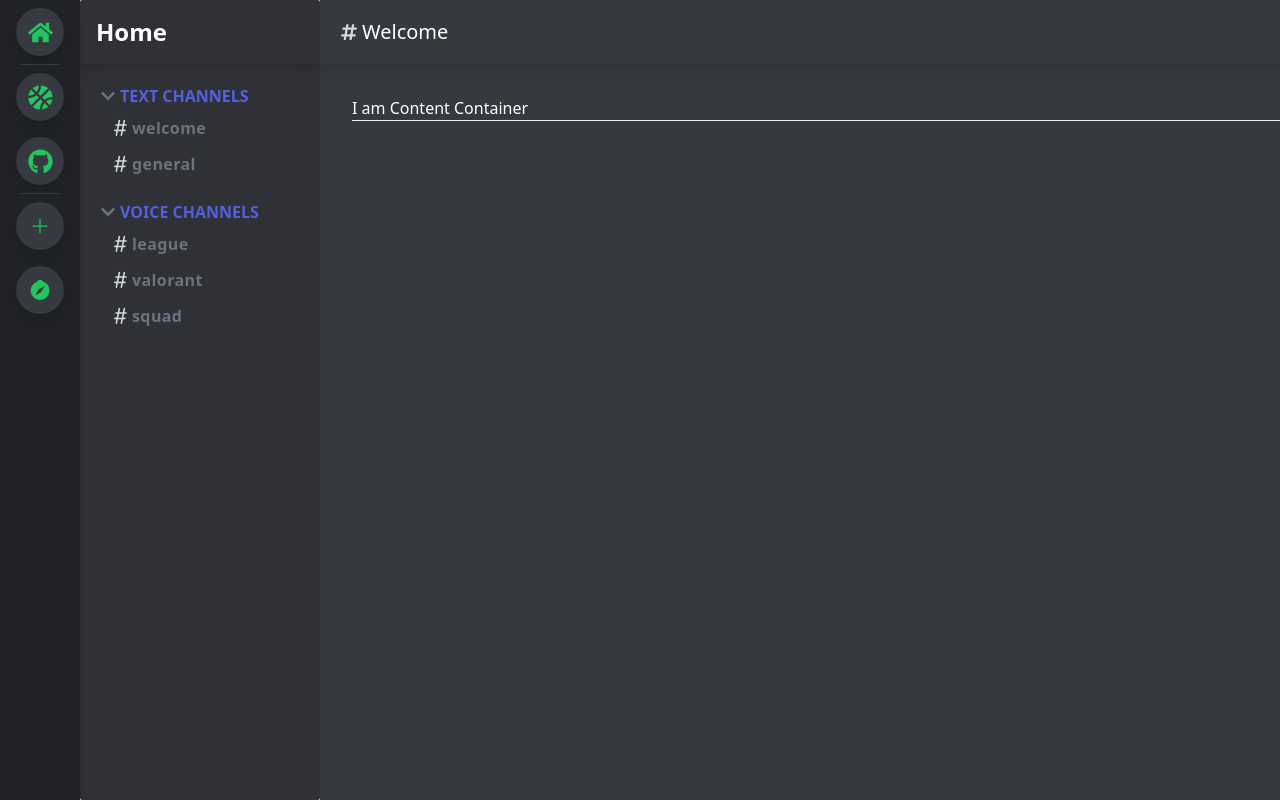
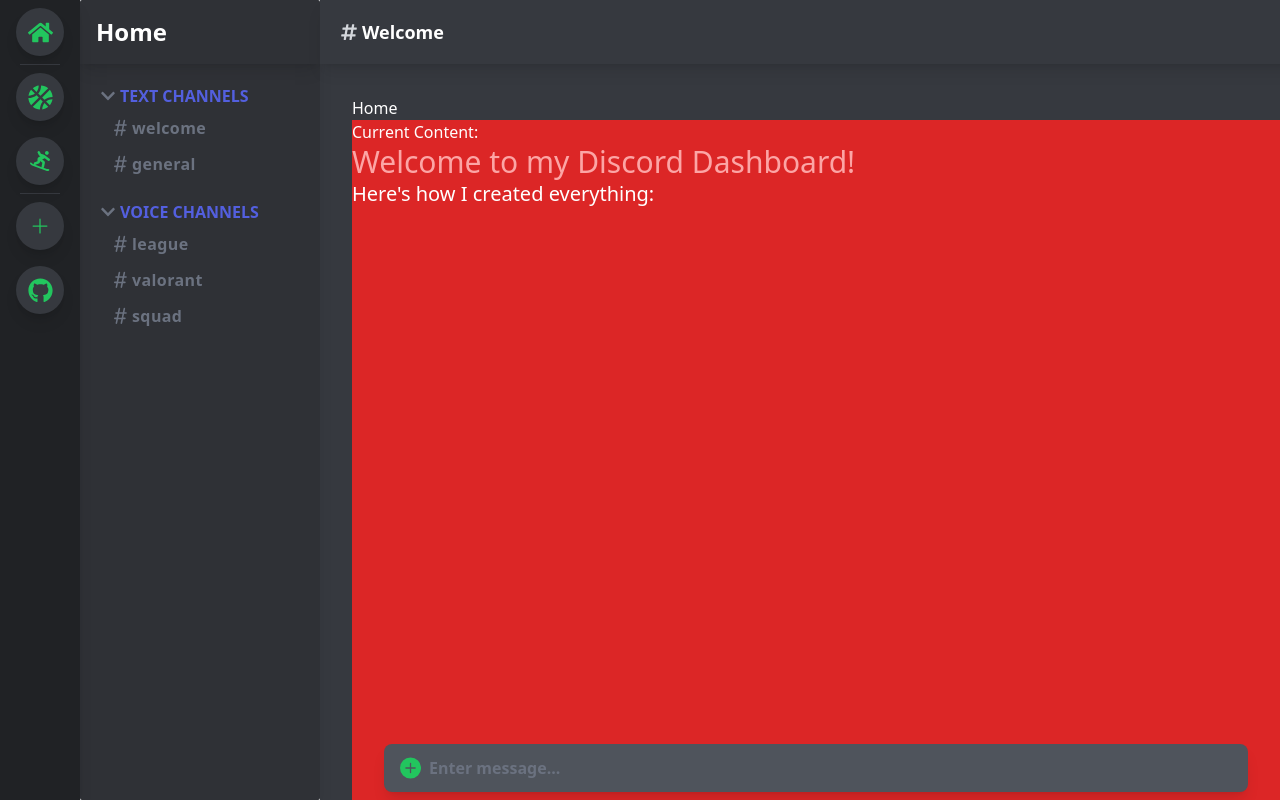
Before and after one commit to bloo327/discord-dashboard, a React (Create React App) app: page / in a window 1280 px wide. Built offline with nearby package versions, Linux system fonts and the light colour scheme.

Commit message:
added state between sidebar + contentcontainer

```diff
--- a/src/App.js
+++ b/src/App.js
@@ -1,14 +1,24 @@
-import SideBar  from './components/Sidebar/SideBar'
-import ChannelBar from './components/ChannelBar/ChannelBar'
+import SideBar  from './components/Sidebar/SideBar';
+import ChannelBar from './components/ChannelBar/ChannelBar';
 import ContentContainer from './components/ContentContainer/ContentContainer';
+import { useState, useEffect } from 'react';
+import TopNavBar from './components/TopNavBar/TopNavBar';
+import Home from './components/Content/Home';
 
 function App() {
+
+  const [data, setData] = useState({
+    name: 'Home',
+    display: <Home />,
+  })
+
   return (
     <div className='wrapper m-auto'>
       <div className="flex">
-        <SideBar />
+        <SideBar dataSet={setData}/>
         <ChannelBar />
-        <ContentContainer />
+        <TopNavBar />
+        <ContentContainer content={data}/>
       </div>
     </div>
   );
--- a/src/components/ChannelBar/ChannelBar.jsx
+++ b/src/components/ChannelBar/ChannelBar.jsx
@@ -21,6 +21,7 @@ const ChannelBar = () => {
 
 const Dropdown = ({ header, options }) => {
     const [expanded, setExpanded] = useState(true)
+
     return (
         <div className='dropdown mb-5'>
             <div className='drop-header' onClick={() => setExpanded(!expanded)}>
@@ -32,7 +33,7 @@ const Dropdown = ({ header, options }) => {
                     <h5 className={expanded ? 'drop-header-selected' : 'drop-header-text'}>
                         {header}
                     </h5>
-                    {(expanded === false) ? <FaPlus size='12' className='text-accent my-auto ml-auto' /> : <FaPlus size='12' className='opacity-0 text-accent my-auto ml-auto' />}
+                    {(expanded === false) ? <FaPlus size='12' className='text-accent my-auto ml-auto transition-all opacity-100' /> : <FaPlus size='12' className='transition-all opacity-0 text-accent my-auto ml-auto' />}
             </div>
             {expanded &&
             options &&
@@ -43,7 +44,7 @@ const Dropdown = ({ header, options }) => {
 
 const TopicSelection = ({ selection }) => (
     <div className='drop-selection'>
-      <BsHash size='24' className='text-gray-400' />
+      <BsHash size='24' className='text-gray-500' />
       <h5 className='drop-selection-text my-1'>{selection}</h5>
     </div>
   );
--- /dev/null
+++ b/src/components/Content/Content.jsx
@@ -0,0 +1,14 @@
+import { useState, useEffect } from 'react'
+
+const Content = ({ display }) => {
+
+    return (
+        <div className='bg-red-600 h-full w-10/12'>
+            <h1>Current Content:
+                {display.display}
+            </h1>
+        </div>
+    )
+}
+
+export default Content
--- /dev/null
+++ b/src/components/Content/Home.jsx
@@ -0,0 +1,14 @@
+const Home = () => {
+    return (
+        <div className='home-wrap'>
+            <h1 className='text-3xl text-red-300'>
+                Welcome to my Discord Dashboard!
+            </h1>
+            <p className='text-xl'>
+                Here's how I created everything:
+            </p>
+        </div>
+    )
+}
+
+export default Home
--- /dev/null
+++ b/src/components/Content/Nba.jsx
@@ -0,0 +1,14 @@
+const Nba = () => {
+    return (
+        <div className='nba-wrap'>
+            <h1 className='text-2xl text-green-300'>
+                Here's my NBA Dashboard!
+            </h1>
+            <p className='text-xl'>
+                Here's how the current NBA looks:
+            </p>
+        </div>
+    )
+}
+
+export default Nba
--- /dev/null
+++ b/src/components/Content/Snowsports.jsx
@@ -0,0 +1,14 @@
+const Snowsports = () => {
+    return (
+        <div className='snow-wrap'>
+            <h1 className='text-3xl text-blue-300'>
+                Here's some of my favorite skiing/snowboarding clips!
+            </h1>
+            <p className='text-xl'>
+                Youtube links:
+            </p>
+        </div>
+    )
+}
+
+export default Snowsports
--- a/src/components/ContentContainer/ContentContainer.jsx
+++ b/src/components/ContentContainer/ContentContainer.jsx
@@ -1,18 +1,33 @@
-import { useState } from 'react';
-import { BsCircleFill } from 'react-icons/bs';
+import { BsPlusCircleFill } from 'react-icons/bs';
 import TopNavBar from '../TopNavBar/TopNavBar';
+import Content from '../Content/Content'
 
 
-const ContentContainer = () => {
+const ContentContainer = ( {content} ) => {
+
     return (
         <>
-        <TopNavBar />
             <div className='contentcontainer text-white'>
-                <h1>I am Content Container</h1>
-                <hr className='contentbar-hr' />
+                <h1>{content.name}</h1>
+                <Content display={content}/>
+                <BottomBar />
             </div>
         </>
     )
 }
 
+const BottomBar = () => (
+    <div className='bottom-bar'>
+      <PlusIcon />
+      <input type='text' placeholder='Enter message...' className='bottom-bar-input' />
+    </div>
+  );
+
+const PlusIcon = () => (
+    <BsPlusCircleFill
+        size='22'
+        className='text-green-500 dark:shadow-lg mx-2 dark:text-primary'
+    />
+    );
+
 export default ContentContainer
--- a/src/components/Sidebar/SideBar.jsx
+++ b/src/components/Sidebar/SideBar.jsx
@@ -1,32 +1,41 @@
-import { useState, } from 'react';
-import { BsFillCompassFill, BsPlusLg, BsXLg } from 'react-icons/bs';
-import { FaHome, FaGithub, FaBasketballBall } from 'react-icons/fa';
+import { useState } from 'react';
+import { BsPlusLg, BsXLg } from 'react-icons/bs';
+import { FaHome, FaGithub, FaBasketballBall, FaSnowboarding } from 'react-icons/fa';
 import { Transition, Dialog } from '@headlessui/react'
+import Home from '../Content/Home';
+import Nba from '../Content/Nba';
+import Snowsports from '../Content/Snowsports';
 
-const SideBar = () => {
-    // const [newServers, setNewServers] = useState(null);
-
+const SideBar = ({ dataSet }) => {
     return (
         <div className='fixed top-0 left-0 h-screen w-20 m-0
                         flex flex-col bg-primary text-white shadow-lg'>
-            <SideBarIcon icon={ <FaHome name='Home' size='25' /> } />
+            <SideBarIcon dataSet={dataSet} icon={ <FaHome name='Home' size='25' content={<Home/>}/> } />
             <Divider />
-            <SideBarIcon icon={ <FaBasketballBall name='NBA' size='25' /> } />
-            <SideBarIcon icon={ <FaGithub name='Github' size='25' /> } />
+            <SideBarIcon dataSet={dataSet} icon={ <FaBasketballBall name='NBA' size='25' content={<Nba/>}/>  }/>
+            <SideBarIcon dataSet={dataSet} icon={ <FaSnowboarding name='Snow Sports' size='20' content={<Snowsports/>}/> } />
             <Divider />
-            <SideBarIcon icon={ <BsPlusLg name='Add a server' size='20' /> } />
-            <SideBarIcon icon={ <BsFillCompassFill name='Explore Public Servers' size='20' /> } />
+            <SideBarIcon dataSet={dataSet} icon={ <BsPlusLg name='Add a server' size='20' /> } />
+            <SideBarIcon dataSet={dataSet} icon={ <FaGithub name='Github' size='25' /> } />
         </div>
     );
 };
 
-const SideBarIcon = ({ icon }) => {
+const SideBarIcon = ({ icon, dataSet }) => {
     const [popupDisplay, setPopupDisplay] = useState(false);
 
     const handleClick = () => {
-        alert('notadd')
+        if (icon.props.name === 'Github') {
+            window.open('https://github.com/bloo327/tailwind-dashboard')
+        }
+
+        dataSet({
+            name: icon.props.name,
+            display: icon.props.content
+        })
     }
 
+    //Add server modal
     return (icon.props.name === 'Add a server') ? (
         <>
             <button onClick={() => setPopupDisplay(true)} className='sidebar-icon group cursor-pointer' >
--- a/src/components/TopNavBar/TopNavBar.jsx
+++ b/src/components/TopNavBar/TopNavBar.jsx
@@ -3,7 +3,7 @@ import { FaHashtag } from 'react-icons/fa'
 const TopNavBar = () => {
     return (
         <div className='navwrapper text-white'>
-               <FaHashtag className='text-lg text-gray-400'/><h1 className='text-xl pl-1 servername'>Welcome</h1>
+               <FaHashtag className='text-lg text-gray-400'/><h1 className='font-bold text-lg pl-1 servername'>Welcome</h1>
         </div>
     )
 }
--- a/src/index.css
+++ b/src/index.css
@@ -65,8 +65,24 @@
     @apply text-gray-500 font-semibold tracking-wide
     mr-auto
     transition duration-300 ease-in-out
-    hover:text-white dark:hover:text-gray-500
+    hover:text-white
     cursor-pointer select-none;
   }
 
+  .bottom-bar {
+    @apply flex flex-row items-center justify-between
+    fixed left-96 right-8 bottom-2
+    rounded-lg shadow-lg
+    bg-gray-600 px-2
+    h-12;
+  }
+
+  .bottom-bar-input {
+    @apply font-semibold w-full
+    bg-transparent outline-none
+    ml-0 mr-auto
+    text-gray-500  dark:text-gray-400 placeholder-gray-500
+    cursor-text;
+  }
+
 }
```
